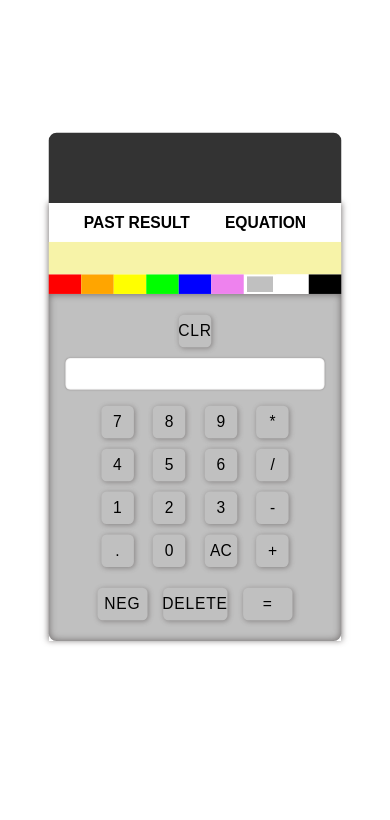
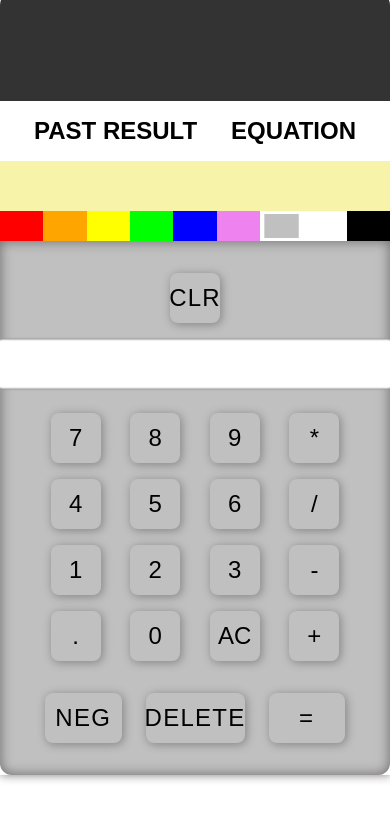
Before and after one commit to index-daddy372466/interactive-calculator, a website: page public/index.html in a window 390 px wide. Drawn offline with nearby package versions, Linux system fonts and the light colour scheme; no server answers; a web font is replaced by a local one.

Commit message:
fork: mobile size

```diff
--- a/public/styles.css
+++ b/public/styles.css
@@ -140,6 +140,7 @@ transition:.05s;
 }
 #indicator-container>span{
     color:silver;
+    cursor:pointer;
     font-size:60px;
     background:transparent;
     transition:.25s;
@@ -351,29 +352,18 @@ transition:.25s;
     gap: 1.5rem;
   }
 
-  /* @media screen and (max-width:995px){
-
-    #wrapper{
-        flex-direction: column-reverse;
-        justify-content: center;
-        gap: 5rem;
-        margin-left:0;
+  @media screen and (max-width:900px){
+    .cal-container{
+        width: 100%;
+        height:100%;
+        box-shadow: 0px 0px 9px .5px #4b4545a8;
+        z-index:999;
+        transform: scale(1);
+        margin-top:2rem;
     }
-    .board{
-        height: 125px;
-        transition: .1s ease;
-    }
-    div.instructions{
-        width: 100%;
-        display: flex;
-        flex-direction: column;
-        align-items: center;
-        justify-content: center;
-    }
-    div.instructions>ul.contain{
-    display: flex;
-    flex-direction: row;
-    gap: 1rem;
+    body{
+    overflow-y:scroll;
+    overflow:hidden;
     }
 
-} */
+}
```
Also changed, not shown: server/db.js (+11 -11 lines).
